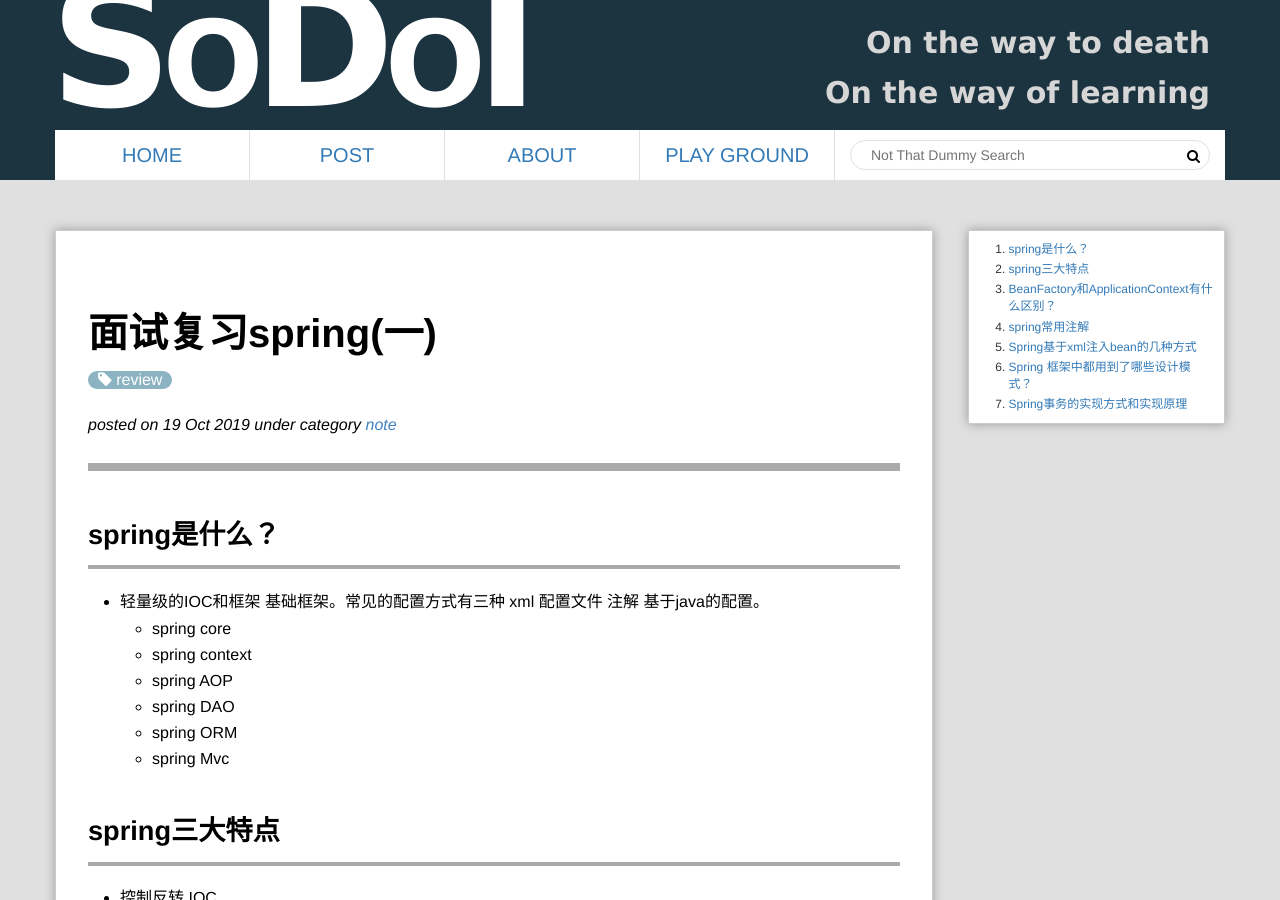
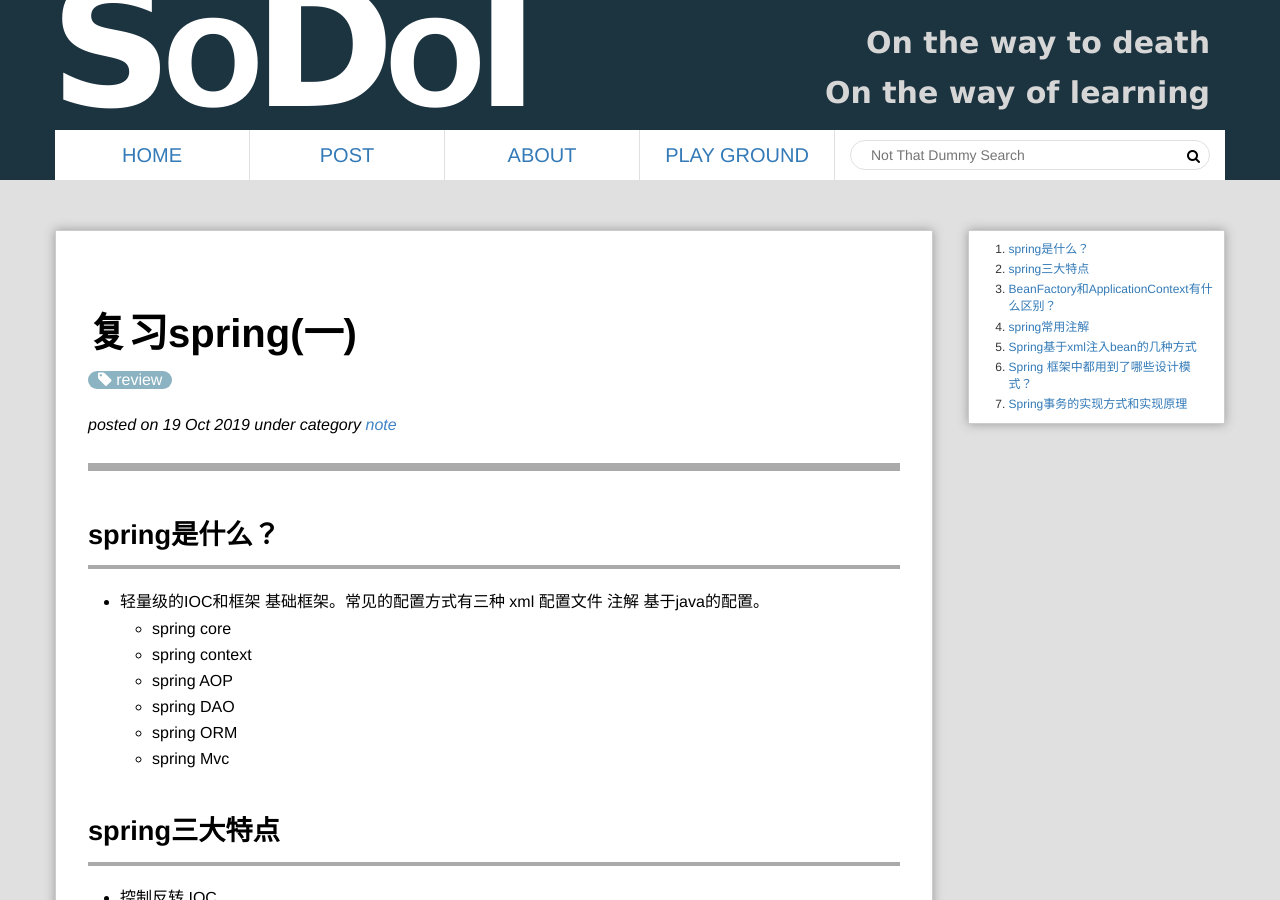
Before and after one commit to rookieCodeCCW/rookieCodeCCW.github.io, a Jekyll site: the page built from _posts/2019-10-19-github-review-spring.md, in a window 1280 px wide and 900 px high. Built offline with Jekyll 4.4.1, drawn with Linux system fonts in a browser that asks for light colours; Markdown is read by kramdown in place of the engine named in the settings.

Commit message:
更改标题

```diff
--- a/_posts/2019-10-19-github-review.md
+++ b/_posts/2019-10-19-github-review-spring.md
@@ -1,9 +1,9 @@
 ---
-title: "面试复习spring(一)"
+title: "复习spring(一)"
 layout: post
 category: note
 tags: [review]
-excerpt: "面试问题总结"
+excerpt: "spring问题总结"
 ---
 # spring是什么？
  * 轻量级的IOC和框架 基础框架。常见的配置方式有三种 xml 配置文件 注解 基于java的配置。
```
